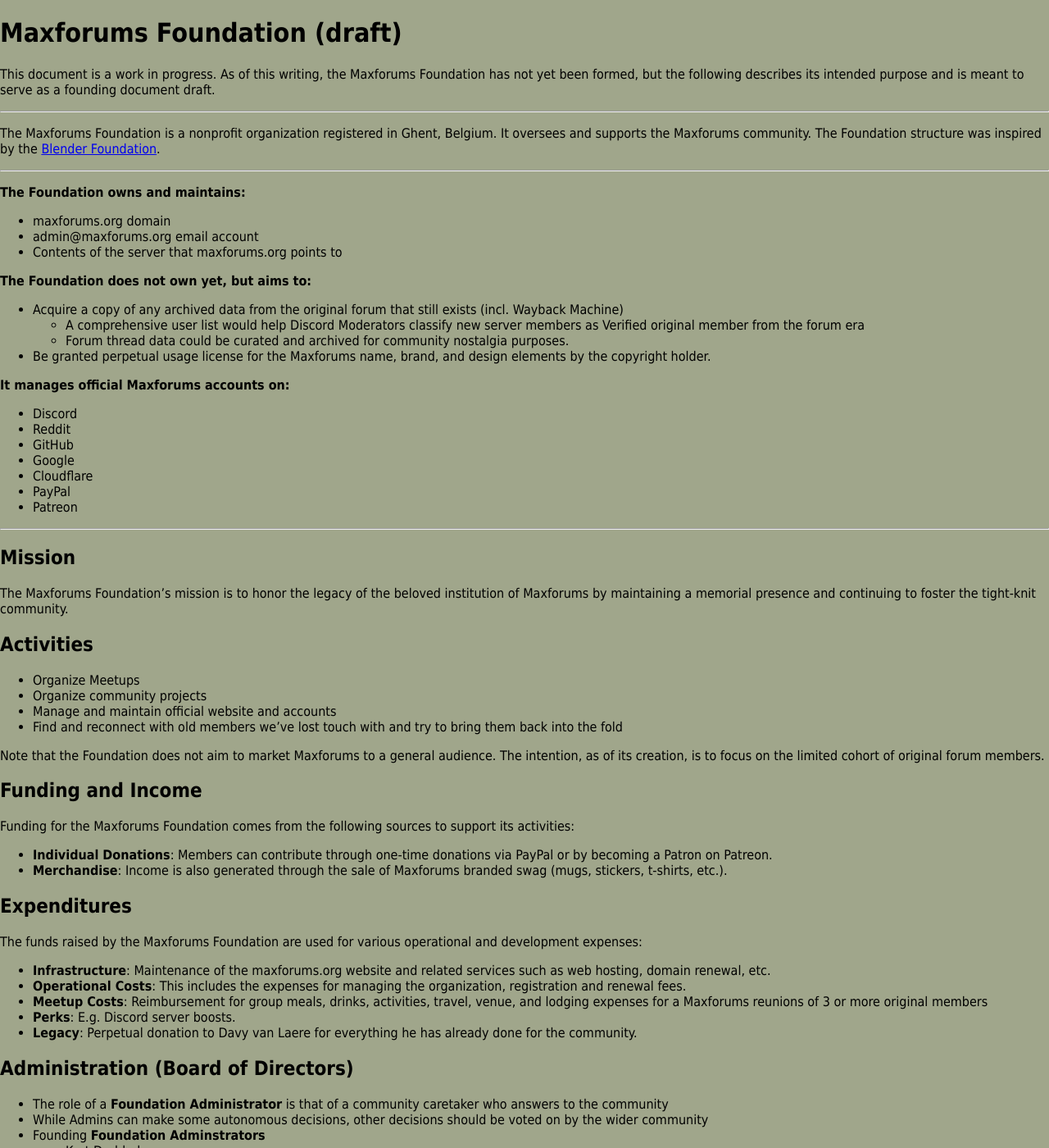
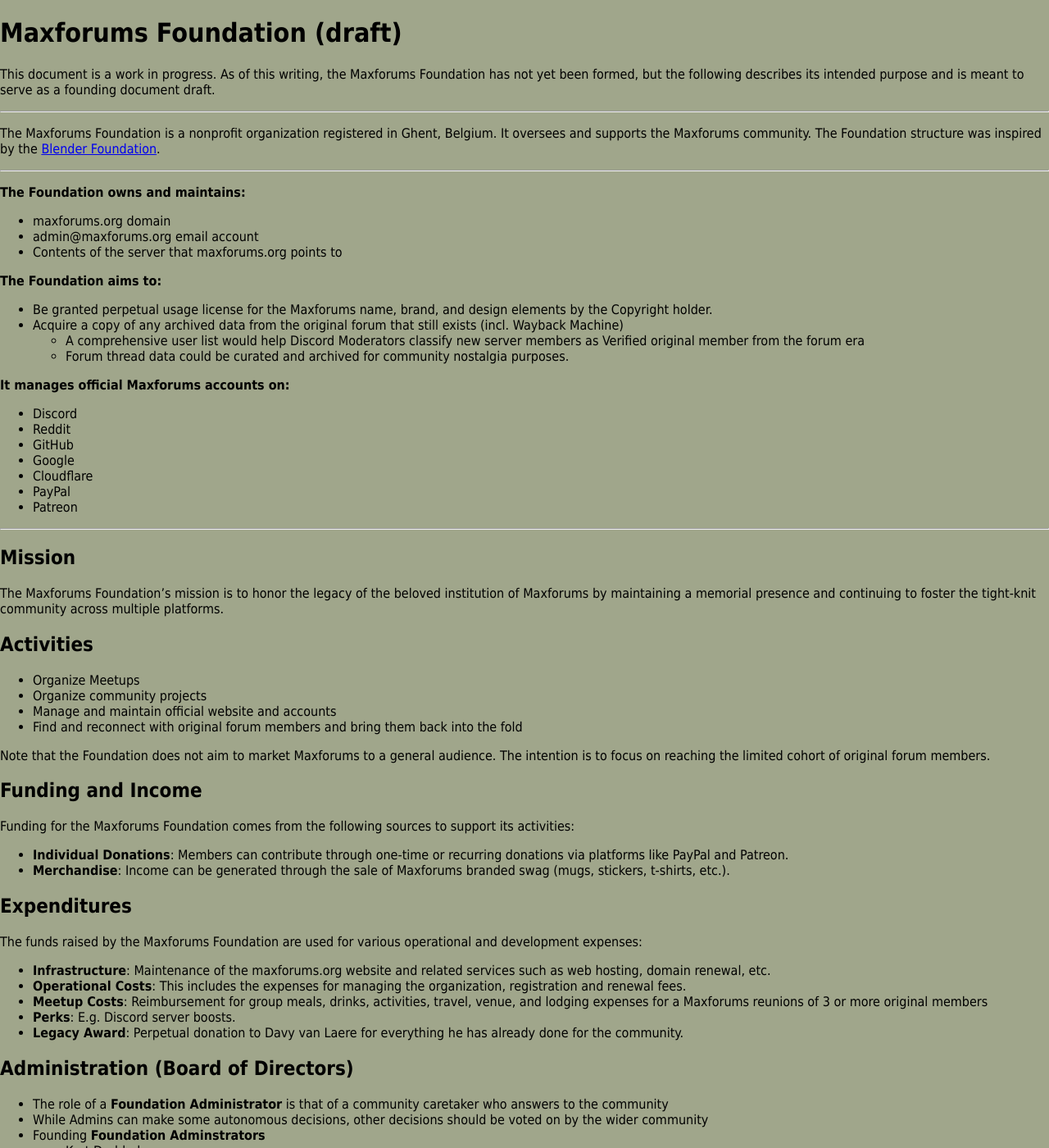
Before and after one commit to maxforums/maxforums.org, a Jekyll site: the page built from foundation.md, in a window 1280 px wide and 1400 px high. Shown: the whole window at 82% size. Built offline with Jekyll 4.4.1, drawn with Linux system fonts in a browser that asks for light colours; our own code applies the rules of GitHub Pages for plain Markdown files.

Commit message:
Update foundation.md

```diff
--- a/foundation.md
+++ b/foundation.md
@@ -13,11 +13,11 @@
 - admin@maxforums.org email account
 - Contents of the server that maxforums.org points to
 
-**The Foundation does not own yet, but aims to:**
+**The Foundation aims to:**
+- Be granted perpetual usage license for the Maxforums name, brand, and design elements by the Copyright holder.
 - Acquire a copy of any archived data from the original forum that still exists (incl. Wayback Machine)
     - A comprehensive user list would help Discord Moderators classify new server members as Verified original member from the forum era
     - Forum thread data could be curated and archived for community nostalgia purposes.
-- Be granted perpetual usage license for the Maxforums name, brand, and design elements by the copyright holder.
 
 **It manages official Maxforums accounts on:**
 - Discord
@@ -32,21 +32,21 @@
 
 ## Mission
 
-The Maxforums Foundation's mission is to honor the legacy of the beloved institution of Maxforums by maintaining a memorial presence and continuing to foster the tight-knit community.
+The Maxforums Foundation's mission is to honor the legacy of the beloved institution of Maxforums by maintaining a memorial presence and continuing to foster the tight-knit community across multiple platforms.
 
 ## Activities
 - Organize Meetups
 - Organize community projects
 - Manage and maintain official website and accounts
-- Find and reconnect with old members we've lost touch with and try to bring them back into the fold
+- Find and reconnect with original forum members and bring them back into the fold
 
-Note that the Foundation does not aim to market Maxforums to a general audience. The intention, as of its creation, is to focus on the limited cohort of original forum members.
+Note that the Foundation does not aim to market Maxforums to a general audience. The intention is to focus on reaching the limited cohort of original forum members.
 
 ## Funding and Income
 
 Funding for the Maxforums Foundation comes from the following sources to support its activities:
-- **Individual Donations**: Members can contribute through one-time donations via PayPal or by becoming a Patron on Patreon.
-- **Merchandise**: Income is also generated through the sale of Maxforums branded swag (mugs, stickers, t-shirts, etc.).
+- **Individual Donations**: Members can contribute through one-time or recurring donations via platforms like PayPal and Patreon.
+- **Merchandise**: Income can be generated through the sale of Maxforums branded swag (mugs, stickers, t-shirts, etc.).
 
 ## Expenditures
 
@@ -55,7 +55,7 @@
 - **Operational Costs**: This includes the expenses for managing the organization, registration and renewal fees.
 - **Meetup Costs**: Reimbursement for group meals, drinks, activities, travel, venue, and lodging expenses for a Maxforums reunions of 3 or more original members
 - **Perks**: E.g. Discord server boosts.
-- **Legacy**: Perpetual donation to Davy van Laere for everything he has already done for the community.
+- **Legacy Award**: Perpetual donation to Davy van Laere for everything he has already done for the community.
 
 ## Administration (Board of Directors)
 - The role of a **Foundation Administrator** is that of a community caretaker who answers to the community
```
